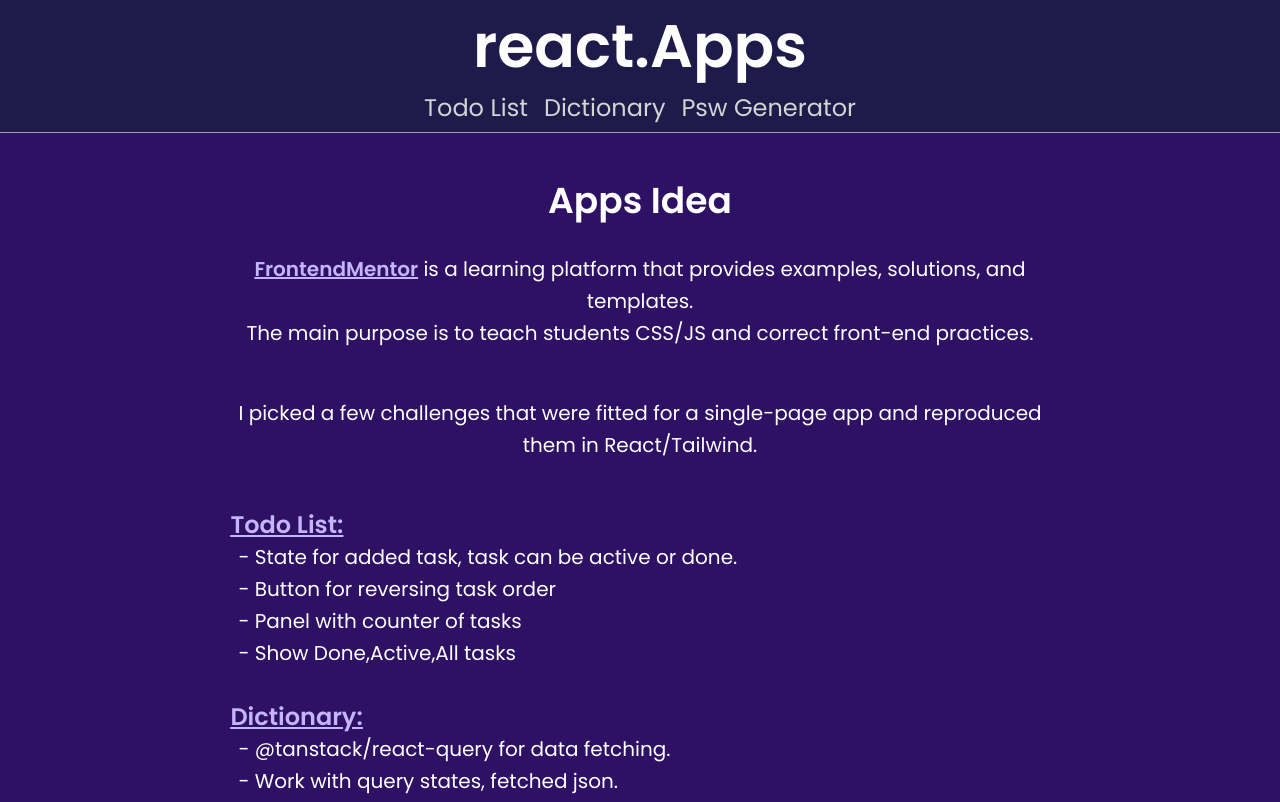
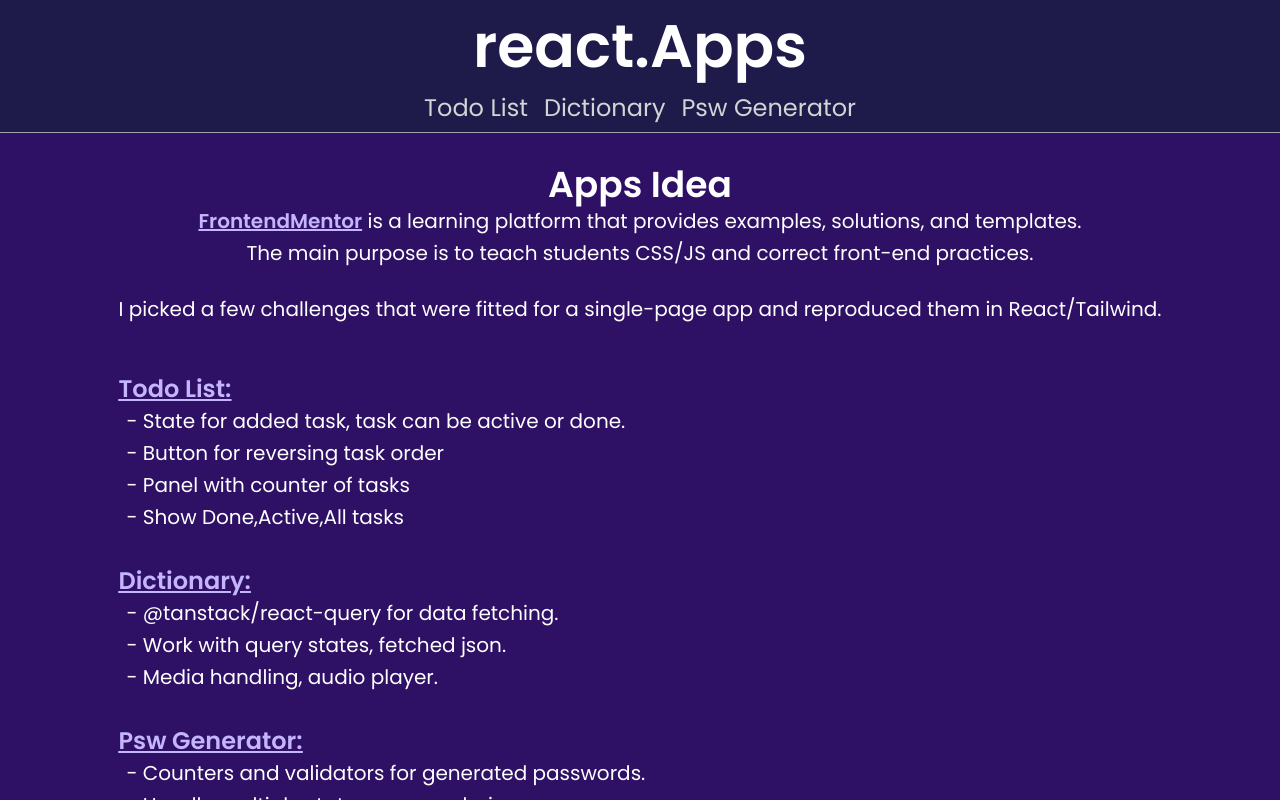
Before and after one commit to BorisKlco/react.frontend-mentor, a React (Vite) app in the folder apps/: page / in a window 1280 px wide. Shown: the top 802 px of the page. Built offline with nearby package versions, Linux system fonts and the light colour scheme; a web font is replaced by a local one.

Commit message:
lil css fix

```diff
--- a/apps/src/App.tsx
+++ b/apps/src/App.tsx
@@ -3,12 +3,12 @@ import Navbar from "./routes/components/Navbar";
 
 function MainPage() {
   return (
-    <div className="h-full bg-violet-950 flex justify-center pt-12">
-      <div className="flex flex-col mx-6 w-full lg:w-4/5 lg:px-0 ">
+    <div className="bg-violet-950 flex justify-center h-full overflow-auto py-8 px-2">
+      <div className="">
         <h1 className="text-center font-semibold text-white text-4xl">
           Apps Idea
         </h1>
-        <div className="w-5/6 sm:w-4/5 h-full mt-8 mx-auto text-white text-xl text-center leading-8">
+        <div className="text-white text-xl text-center leading-8">
           <p className="">
             <a
               className="font-semibold underline text-violet-300"
@@ -24,12 +24,12 @@ function MainPage() {
             The main purpose is to teach students CSS/JS and correct front-end
             practices.
           </p>
-          <p className="mt-12">
+          <p className="pt-6">
             I picked a few challenges that were fitted for a single-page app and
             reproduced them in React/Tailwind.
           </p>
 
-          <div className="mt-12">
+          <div className="pt-12">
             <h1 className="text-left text-2xl font-semibold underline text-violet-300">
               <Link to={"todo"}>Todo List:</Link>
             </h1>
@@ -41,7 +41,7 @@ function MainPage() {
             </div>
           </div>
 
-          <div className="mt-8">
+          <div className="pt-8">
             <h1 className="text-left text-2xl font-semibold underline text-violet-300">
               <Link to={"dictionary"}>Dictionary:</Link>
             </h1>
@@ -52,7 +52,7 @@ function MainPage() {
             </div>
           </div>
 
-          <div className="mt-8">
+          <div className="py-8">
             <h1 className="text-left text-2xl font-semibold underline text-violet-300">
               <Link to={"psw"}>Psw Generator:</Link>
             </h1>
@@ -73,8 +73,7 @@ function App() {
   return (
     <>
       <Navbar />
-      {route.pathname == "/" ? <MainPage /> : null}
-      <Outlet />
+      {route.pathname == "/" ? <MainPage /> : <Outlet />}
     </>
   );
 }
```
